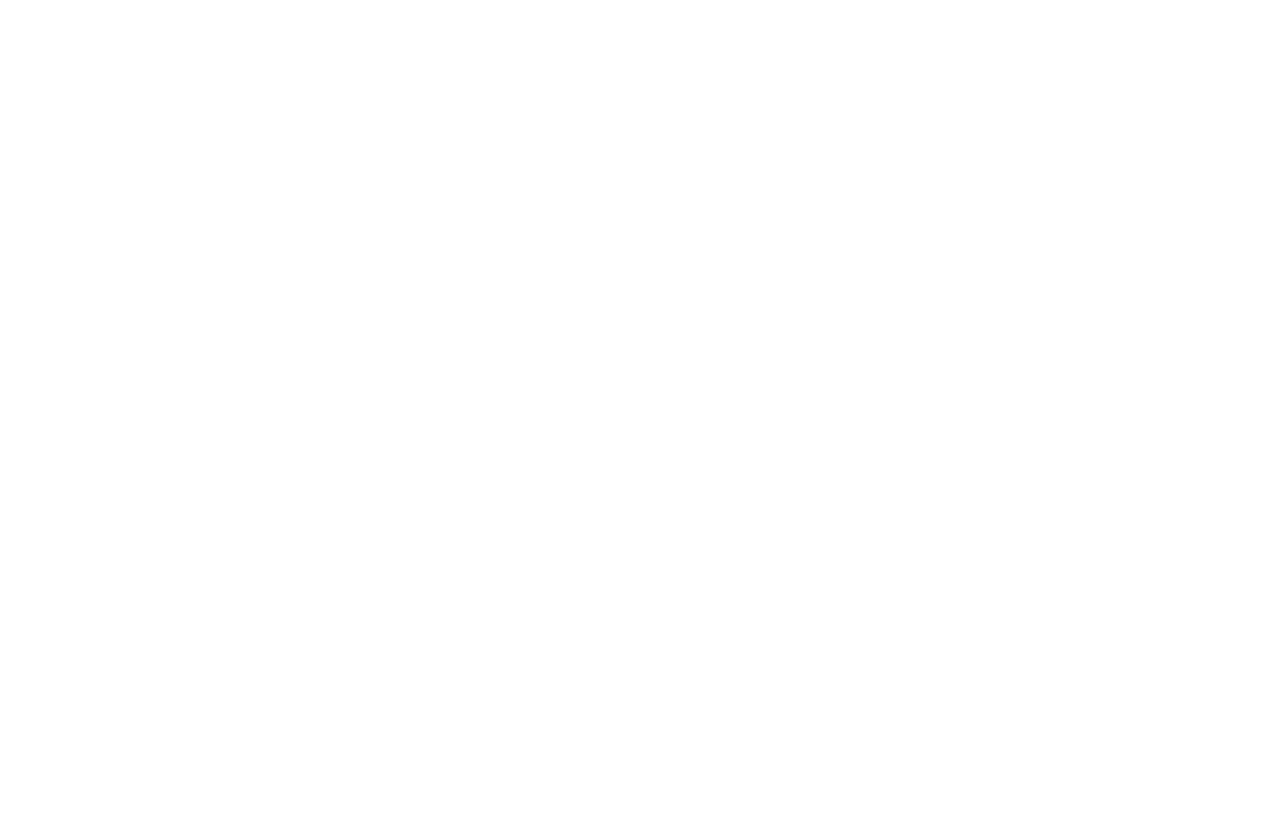
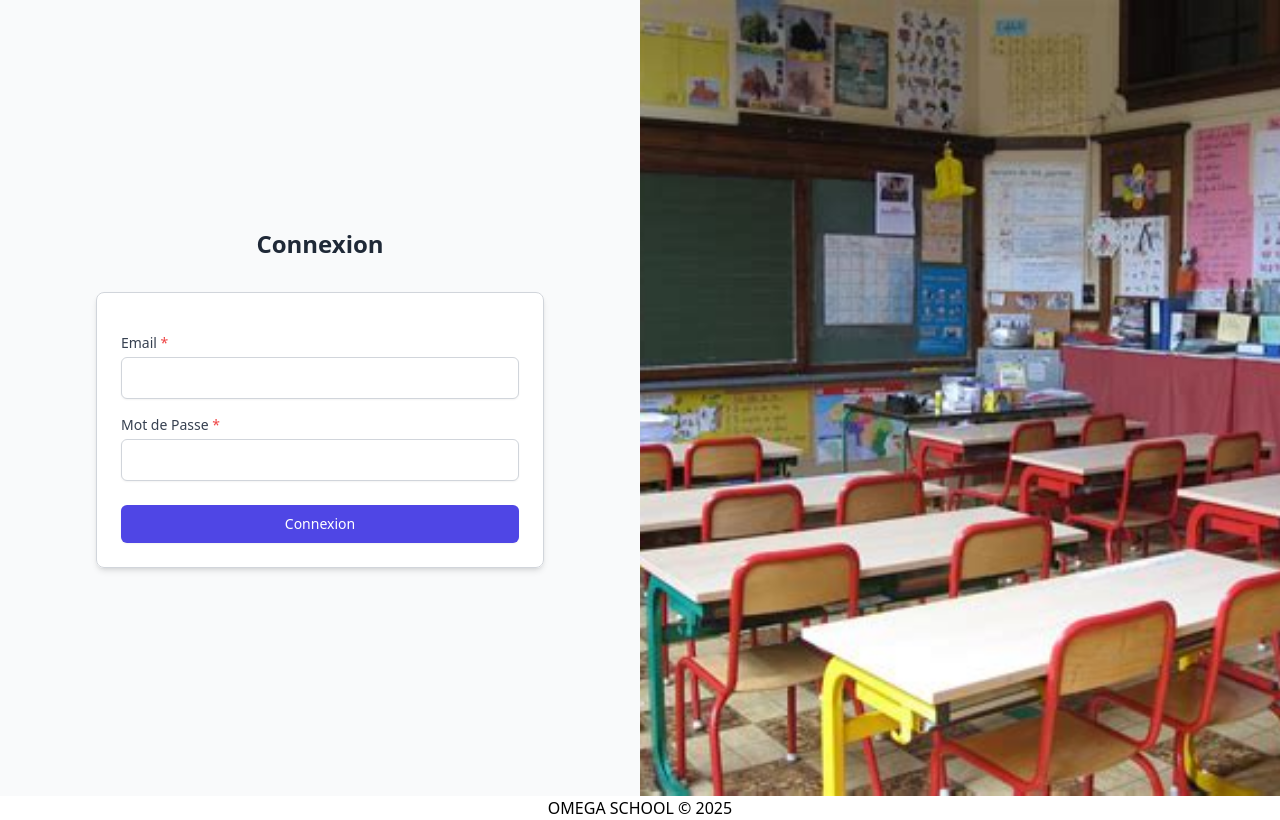
Before and after one commit to AHLALLAY/Redline-finale, a React (Vite) app in the folder Projet/FrontEnd/: page /login/student in a window 1280 px wide. Before the commit this address had no page. Built offline with nearby package versions, Linux system fonts and the light colour scheme.

Commit message:
feat: Ajouter  le composant 'LoginStudent' et son route dans 'main'

```diff
--- a/Projet/FrontEnd/src/main.jsx
+++ b/Projet/FrontEnd/src/main.jsx
@@ -3,6 +3,7 @@
 import { BrowserRouter, Routes, Route } from 'react-router-dom'
 import App from './App.jsx'
 import LoginStaff from './views/auth/LoginStaff.jsx'
+import LoginStudent from './views/auth/LoginStudent.jsx'
 import DashboardAdmin from './views/admin/DashboardAdmin.jsx'
 import DashboardComptable from './views/comptable/DashboardComptable.jsx'
 import DashboardEnseingnant from './views/enseingant/DashboardEnseingnant.jsx'
@@ -14,6 +15,8 @@
 import StaffListe from './views/admin/StaffListe.jsx'
 import StudentListe from './views/admin/StudentListe.jsx'
 import Register from './views/auth/register.jsx'
+import StudentDashboard from './views/Student/Student_dashboard.jsx'
+
 
 createRoot(document.getElementById('root')).render(
   <StrictMode>
@@ -21,10 +24,10 @@
       <Routes>
         <Route path="/" element={<App />} />
         <Route path="/login/staff" element={<LoginStaff />} />
+        <Route path="/login/student" element={<LoginStudent />} />
         <Route path="/admin/dashboard" element={
           <ProtecteAdminDashboard>
             <DashboardAdmin />
-
           </ProtecteAdminDashboard>
         }
         />
@@ -55,8 +58,10 @@
         }
         />
 
-        <Route path="/register" element={<Register />}/>
-        <Route path="/comptable/transaction" element={ <Transaction /> }/>
+        <Route path="/register" element={<Register />} />
+        <Route path="/comptable/transaction" element={<Transaction />} />
+        <Route path="/student/dashboard" element={<StudentDashboard />} />
+
       </Routes>
     </BrowserRouter>
   </StrictMode>
--- /dev/null
+++ b/Projet/FrontEnd/src/views/auth/LoginStudent.jsx
@@ -0,0 +1,152 @@
+import { useState } from 'react';
+import { useNavigate } from 'react-router-dom';
+import FooterGlobal from '../../components/Global/FooterGlobal';
+
+function LoginStaff() {
+    const [email, setEmail] = useState('');
+    const [password, setPassword] = useState('');
+    const [error, setError] = useState('');
+    const [success, setSuccess] = useState('');
+    const [loading, setLoading] = useState(false);
+
+    const navigate = useNavigate('');
+
+    const handleSubmit = async (e) => {
+        e.preventDefault();
+        setLoading(true);
+        setError('');
+        setSuccess('');
+
+        try {
+            const response = await fetch('http://127.0.0.1:8000/api/login/student', {
+                method: 'POST',
+                headers: {
+                    'Content-Type': 'application/json',
+                },
+                body: JSON.stringify({ email, password }),
+            });
+
+            const data = await response.json();
+
+
+            if (!response.ok) {
+                throw new Error(data.message || 'Erreur de connexion');
+            }
+
+            console.log(data);
+            localStorage.setItem('token', data.data.token);
+            localStorage.setItem('data', data.data);
+            setSuccess('Connexion réussie! Redirection en cours...');
+
+            setTimeout(() => {
+                navigate(`/student/dashboard`);
+            }, 1500);
+
+        } catch (err) {
+            setError(err.message || 'Email ou mot de passe incorrect');
+        } finally {
+            setLoading(false);
+        }
+    }
+
+    return (
+        <div className="min-h-screen flex flex-col">
+            <div className="flex flex-1">
+                {/* Formulaire de connexion */}
+                <div className="w-full md:w-1/2 flex items-center justify-center p-8 bg-gray-50">
+                    <form onSubmit={handleSubmit} className="w-full max-w-md">
+                        <div className="text-center mb-8">
+                            <h3 className="text-2xl font-bold text-gray-800">Connexion</h3>
+                        </div>
+
+                        <fieldset className="border border-gray-300 rounded-lg p-6 shadow-md bg-white">
+                            {/* Messages d'erreur/succès sous le titre */}
+                            <div className="mb-4">
+                                {error && (
+                                    <div className="p-3 bg-red-100 border-l-4 border-red-500 text-red-700 rounded-md shadow-md">
+                                        <div className="flex items-center">
+                                            <svg className="w-5 h-5 mr-2" fill="none" stroke="currentColor" viewBox="0 0 24 24" xmlns="http://www.w3.org/2000/svg">
+                                                <path strokeLinecap="round" strokeLinejoin="round" strokeWidth={2} d="M12 8v4m0 4h.01M21 12a9 9 0 11-18 0 9 9 0 0118 0z" />
+                                            </svg>
+                                            <span className="font-medium">{error}</span>
+                                        </div>
+                                    </div>
+                                )}
+                                {success && (
+                                    <div className="p-3 bg-green-100 border-l-4 border-green-500 text-green-700 rounded-md shadow-md">
+                                        <div className="flex items-center">
+                                            <svg className="w-5 h-5 mr-2" fill="none" stroke="currentColor" viewBox="0 0 24 24" xmlns="http://www.w3.org/2000/svg">
+                                                <path strokeLinecap="round" strokeLinejoin="round" strokeWidth={2} d="M5 13l4 4L19 7" />
+                                            </svg>
+                                            <span className="font-medium">{success}</span>
+                                        </div>
+                                    </div>
+                                )}
+                            </div>
+
+                            <div className="space-y-4">
+                                <div>
+                                    <label htmlFor="email" className="block text-sm font-medium text-gray-700">
+                                        Email <span className="text-red-500">*</span>
+                                    </label>
+                                    <input
+                                        type="email"
+                                        name="email"
+                                        id="email"
+                                        value={email}
+                                        onChange={(e) => setEmail(e.target.value)}
+                                        className="mt-1 block w-full px-3 py-2 border border-gray-300 rounded-md shadow-sm focus:outline-none focus:ring-indigo-500 focus:border-indigo-500"
+                                        required
+                                    />
+                                </div>
+                                <div>
+                                    <label htmlFor="password" className="block text-sm font-medium text-gray-700">
+                                        Mot de Passe <span className="text-red-500">*</span>
+                                    </label>
+                                    <input
+                                        type="password"
+                                        name="password"
+                                        id="password"
+                                        value={password}
+                                        onChange={(e) => setPassword(e.target.value)}
+                                        className="mt-1 block w-full px-3 py-2 border border-gray-300 rounded-md shadow-sm focus:outline-none focus:ring-indigo-500 focus:border-indigo-500"
+                                        required
+                                    />
+                                </div>
+                            </div>
+                            <div className="mt-6">
+                                <button
+                                    type="submit"
+                                    disabled={loading}
+                                    className={`w-full flex justify-center py-2 px-4 border border-transparent rounded-md shadow-sm text-sm font-medium text-white ${loading ? 'bg-indigo-400' : 'bg-indigo-600 hover:bg-indigo-700'} focus:outline-none focus:ring-2 focus:ring-offset-2 focus:ring-indigo-500 transition-colors duration-200`}
+                                >
+                                    {loading ? (
+                                        <span className="flex items-center">
+                                            <svg className="animate-spin -ml-1 mr-2 h-4 w-4 text-white" xmlns="http://www.w3.org/2000/svg" fill="none" viewBox="0 0 24 24">
+                                                <circle className="opacity-25" cx="12" cy="12" r="10" stroke="currentColor" strokeWidth="4"></circle>
+                                                <path className="opacity-75" fill="currentColor" d="M4 12a8 8 0 018-8V0C5.373 0 0 5.373 0 12h4zm2 5.291A7.962 7.962 0 014 12H0c0 3.042 1.135 5.824 3 7.938l3-2.647z"></path>
+                                            </svg>
+                                            Connexion en cours...
+                                        </span>
+                                    ) : 'Connexion'}
+                                </button>
+                            </div>
+                        </fieldset>
+                    </form>
+                </div>
+
+                {/* Image */}
+                <div className="hidden md:block md:w-1/2 bg-gray-200">
+                    <img
+                        src="/img/3.jpg"
+                        alt="notre école"
+                        className="w-full h-full object-cover"
+                    />
+                </div>
+            </div>
+            <FooterGlobal />
+        </div>
+    );
+}
+
+export default LoginStaff;
```
Lines whose indentation alone changed are shown as unchanged.
